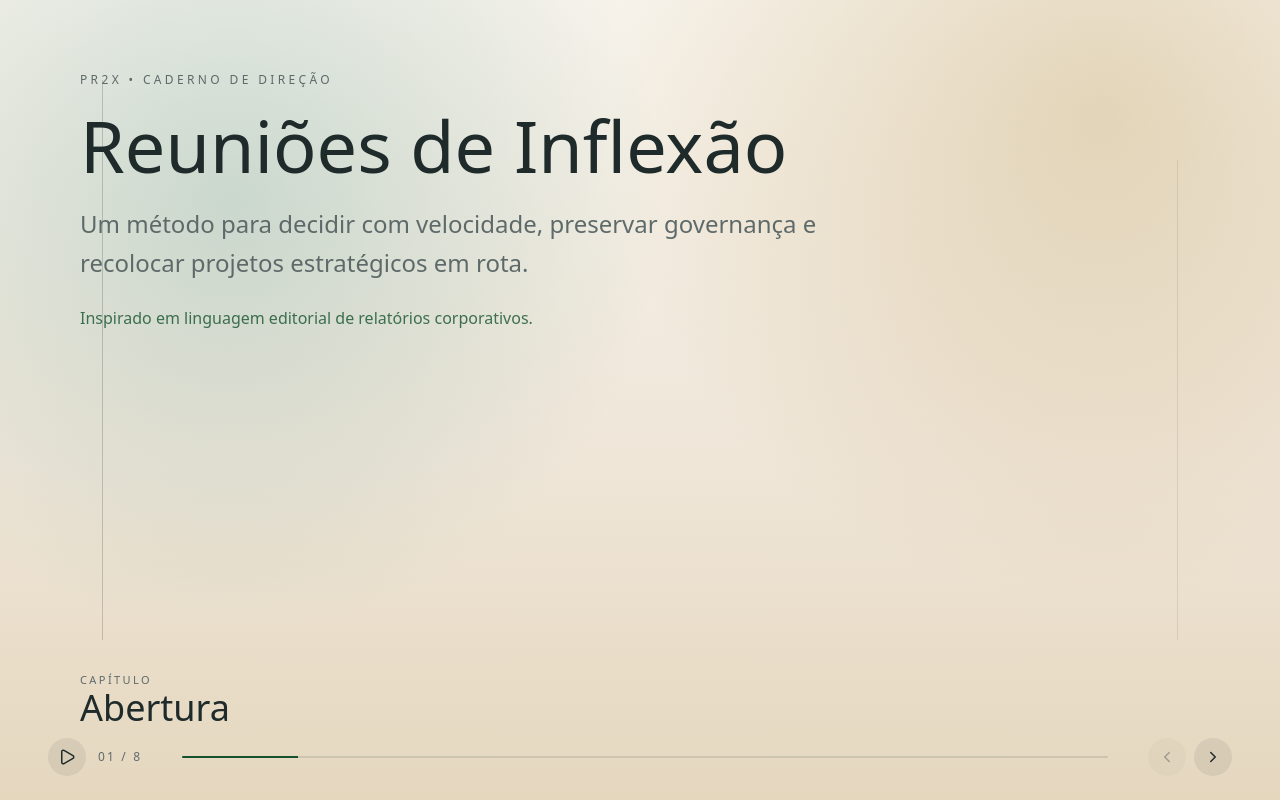
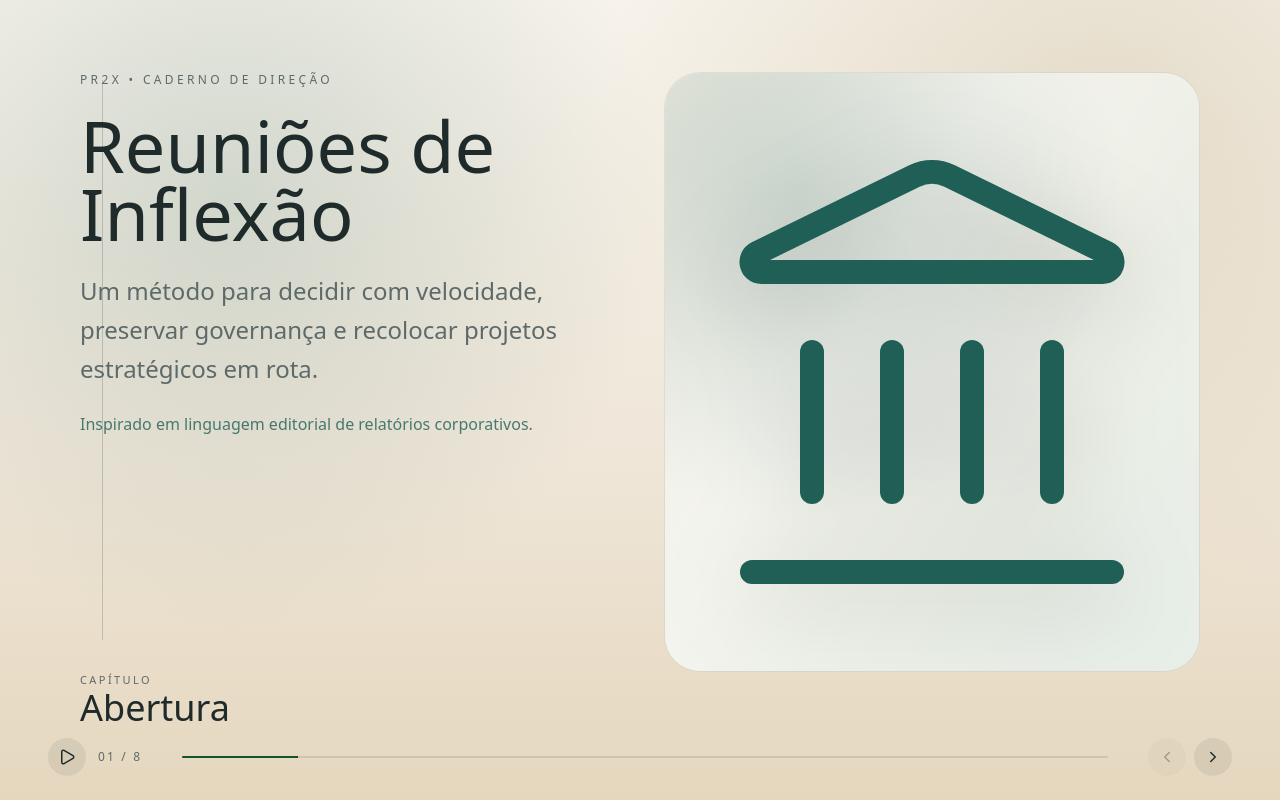
Before and after one commit to dmenezes007/reunioes-de-inflexao-pr2x, a React (Vite) app: page / in a window 1280 px wide. Built offline with nearby package versions, Linux system fonts and the light colour scheme; a web font is replaced by a local one.

Commit message:
feat: adicionar iconografia por slide e gradientes harmonizados

```diff
--- a/src/components/Slideshow.tsx
+++ b/src/components/Slideshow.tsx
@@ -1,6 +1,20 @@
 import { useState, useEffect, useCallback } from 'react';
 import { motion, AnimatePresence } from 'motion/react';
-import { ChevronLeft, ChevronRight, Play, Pause } from 'lucide-react';
+import {
+  ChevronLeft,
+  ChevronRight,
+  Play,
+  Pause,
+  Landmark,
+  AlertTriangle,
+  Crosshair,
+  UsersRound,
+  BrainCircuit,
+  Workflow,
+  TrendingUp,
+  Sparkles,
+} from 'lucide-react';
+import type { LucideIcon } from 'lucide-react';
 
 interface SlideshowProps {
   onComplete: () => void;
@@ -13,6 +27,11 @@ type Slide = {
   body: string;
   note?: string;
   chapter: string;
+  icon: LucideIcon;
+  iconColor: string;
+  iconPanelBackground: string;
+  canvasBackground: string;
+  accentColor: string;
 };
 
 const slides: Slide[] = [
@@ -23,6 +42,11 @@ const slides: Slide[] = [
     body: 'Um método para decidir com velocidade, preservar governança e recolocar projetos estratégicos em rota.',
     note: 'Inspirado em linguagem editorial de relatórios corporativos.',
     chapter: 'Abertura',
+    icon: Landmark,
+    iconColor: '#1f5f55',
+    iconPanelBackground: 'radial-gradient(circle at 25% 20%, rgba(31,95,85,0.23), transparent 52%), linear-gradient(135deg, rgba(244,239,228,0.82) 0%, rgba(230,239,233,0.95) 100%)',
+    canvasBackground: 'radial-gradient(circle at 18% 25%, rgba(31,95,85,0.16), transparent 36%), radial-gradient(circle at 86% 14%, rgba(153,125,66,0.18), transparent 38%), linear-gradient(180deg, #f7f3eb 0%, #efe6d8 58%, #e5d7be 100%)',
+    accentColor: '#1f5f55',
   },
   {
     id: 2,
@@ -30,6 +54,11 @@ const slides: Slide[] = [
     title: 'Não falta visão. Falta decisão no tempo certo.',
     body: 'Projetos perdem tração quando o risco cresce mais rápido que a capacidade de decidir.',
     chapter: 'Diagnóstico',
+    icon: AlertTriangle,
+    iconColor: '#8a4b10',
+    iconPanelBackground: 'radial-gradient(circle at 20% 24%, rgba(138,75,16,0.22), transparent 52%), linear-gradient(135deg, rgba(247,239,226,0.9) 0%, rgba(244,226,195,0.94) 100%)',
+    canvasBackground: 'radial-gradient(circle at 12% 22%, rgba(138,75,16,0.16), transparent 40%), radial-gradient(circle at 84% 16%, rgba(31,95,85,0.14), transparent 40%), linear-gradient(180deg, #f8f2e6 0%, #f2e5d0 58%, #e8d8b6 100%)',
+    accentColor: '#8a4b10',
   },
   {
     id: 3,
@@ -37,6 +66,11 @@ const slides: Slide[] = [
     title: 'A inflexão exige foco e autoridade.',
     body: 'A reunião não discute tudo. Resolve um bloqueio central com patrocínio explícito e plano imediato.',
     chapter: 'Princípio',
+    icon: Crosshair,
+    iconColor: '#0d5a63',
+    iconPanelBackground: 'radial-gradient(circle at 26% 20%, rgba(13,90,99,0.22), transparent 52%), linear-gradient(135deg, rgba(241,245,242,0.86) 0%, rgba(220,236,238,0.96) 100%)',
+    canvasBackground: 'radial-gradient(circle at 13% 24%, rgba(13,90,99,0.15), transparent 40%), radial-gradient(circle at 85% 18%, rgba(138,75,16,0.12), transparent 38%), linear-gradient(180deg, #f4f5f0 0%, #e6efe9 60%, #d7e7e8 100%)',
+    accentColor: '#0d5a63',
   },
   {
     id: 4,
@@ -44,6 +78,11 @@ const slides: Slide[] = [
     title: 'Participantes indispensáveis',
     body: 'Decisor, dono do problema, especialistas e executores. Sem plateia. Sem paralelos. Sem ambiguidade.',
     chapter: 'Governança',
+    icon: UsersRound,
+    iconColor: '#7d3e2d',
+    iconPanelBackground: 'radial-gradient(circle at 25% 22%, rgba(125,62,45,0.24), transparent 52%), linear-gradient(135deg, rgba(248,239,232,0.9) 0%, rgba(241,224,212,0.96) 100%)',
+    canvasBackground: 'radial-gradient(circle at 11% 26%, rgba(125,62,45,0.17), transparent 40%), radial-gradient(circle at 86% 20%, rgba(13,90,99,0.12), transparent 40%), linear-gradient(180deg, #f8f0e9 0%, #f0dfd4 58%, #e6d0c2 100%)',
+    accentColor: '#7d3e2d',
   },
   {
     id: 5,
@@ -51,6 +90,11 @@ const slides: Slide[] = [
     title: 'Behavior. Analysis. Strategies. Intervention. Change.',
     body: 'A estrutura organiza o debate e transforma percepções em decisões verificáveis.',
     chapter: 'Framework',
+    icon: BrainCircuit,
+    iconColor: '#0f5e4f',
+    iconPanelBackground: 'radial-gradient(circle at 24% 18%, rgba(15,94,79,0.24), transparent 52%), linear-gradient(135deg, rgba(241,246,241,0.9) 0%, rgba(224,238,228,0.97) 100%)',
+    canvasBackground: 'radial-gradient(circle at 12% 24%, rgba(15,94,79,0.17), transparent 40%), radial-gradient(circle at 84% 18%, rgba(125,62,45,0.1), transparent 38%), linear-gradient(180deg, #f4f7f2 0%, #e5eee3 58%, #d6e6d7 100%)',
+    accentColor: '#0f5e4f',
   },
   {
     id: 6,
@@ -58,13 +102,23 @@ const slides: Slide[] = [
     title: '60 minutos, cinco blocos, uma definição.',
     body: 'Alinhar o gargalo, analisar causas, abrir alternativas, decidir e distribuir responsabilidades.',
     chapter: 'Execução',
+    icon: Workflow,
+    iconColor: '#5f4e9b',
+    iconPanelBackground: 'radial-gradient(circle at 23% 20%, rgba(95,78,155,0.23), transparent 52%), linear-gradient(135deg, rgba(240,239,248,0.9) 0%, rgba(228,224,244,0.97) 100%)',
+    canvasBackground: 'radial-gradient(circle at 11% 24%, rgba(95,78,155,0.16), transparent 40%), radial-gradient(circle at 84% 16%, rgba(15,94,79,0.1), transparent 38%), linear-gradient(180deg, #f4f3fa 0%, #e9e6f4 58%, #ddd7ed 100%)',
+    accentColor: '#5f4e9b',
   },
   {
     id: 7,
     kicker: 'Resultado',
-    title: 'Menos reuniao. Mais compromisso. Mais entrega.',
+    title: 'Menos reunião. Mais compromisso. Mais entrega.',
     body: 'Quando a decisão vira acordo operacional, o projeto volta a gerar valor em ciclo curto.',
     chapter: 'Impacto',
+    icon: TrendingUp,
+    iconColor: '#0d6a61',
+    iconPanelBackground: 'radial-gradient(circle at 23% 20%, rgba(13,106,97,0.24), transparent 52%), linear-gradient(135deg, rgba(238,246,244,0.9) 0%, rgba(219,237,232,0.97) 100%)',
+    canvasBackground: 'radial-gradient(circle at 10% 24%, rgba(13,106,97,0.17), transparent 40%), radial-gradient(circle at 84% 16%, rgba(138,75,16,0.08), transparent 38%), linear-gradient(180deg, #f1f7f5 0%, #e2efe9 58%, #d2e5dc 100%)',
+    accentColor: '#0d6a61',
   },
   {
     id: 8,
@@ -72,6 +126,11 @@ const slides: Slide[] = [
     title: 'Pronto para explorar o guia completo?',
     body: 'Avance para o painel e consulte os componentes da metodologia em detalhe.',
     chapter: 'Fechamento',
+    icon: Sparkles,
+    iconColor: '#8c5a0f',
+    iconPanelBackground: 'radial-gradient(circle at 24% 20%, rgba(140,90,15,0.24), transparent 52%), linear-gradient(135deg, rgba(248,242,231,0.9) 0%, rgba(244,229,199,0.97) 100%)',
+    canvasBackground: 'radial-gradient(circle at 11% 24%, rgba(140,90,15,0.16), transparent 40%), radial-gradient(circle at 86% 18%, rgba(95,78,155,0.1), transparent 38%), linear-gradient(180deg, #f8f3e8 0%, #f0e4ca 58%, #e6d3af 100%)',
+    accentColor: '#8c5a0f',
   },
 ];
 
@@ -105,7 +164,7 @@ export default function Slideshow({ onComplete }: SlideshowProps) {
 
   return (
     <div className="relative w-full h-screen overflow-hidden">
-      <div className="absolute inset-0 bg-[radial-gradient(circle_at_18%_25%,rgba(15,118,110,0.18),transparent_36%),radial-gradient(circle_at_86%_14%,rgba(154,103,0,0.2),transparent_38%),linear-gradient(180deg,#f7f3eb_0%,#efe6d8_58%,#e5d7be_100%)]" />
+      <div className="absolute inset-0" style={{ background: currentSlide.canvasBackground }} />
 
       <div className="absolute left-[8%] top-[10%] w-px h-[70%] bg-[var(--color-ink)]/20" />
       <div className="absolute right-[8%] top-[20%] w-px h-[60%] bg-[var(--color-ink)]/10 hidden md:block" />
@@ -119,7 +178,8 @@ export default function Slideshow({ onComplete }: SlideshowProps) {
           transition={{ duration: 0.45, ease: 'easeOut' }}
           className="absolute inset-0 z-10 px-8 md:px-20 py-14 md:py-18 flex flex-col"
         >
-          <div className="max-w-5xl">
+          <div className="grid grid-cols-1 md:grid-cols-2 gap-8 md:gap-12 flex-1 min-h-0">
+            <div className="max-w-3xl">
               <p className="text-[10px] md:text-xs tracking-[0.28em] uppercase text-[var(--color-muted)] mb-6">{currentSlide.kicker}</p>
               <h1 className="font-display text-4xl md:text-7xl leading-[0.94] text-[var(--color-ink)] mb-6 max-w-4xl">
                 {currentSlide.title}
@@ -128,8 +188,28 @@ export default function Slideshow({ onComplete }: SlideshowProps) {
                 {currentSlide.body}
               </p>
               {currentSlide.note && (
-              <p className="mt-6 text-sm md:text-base text-[var(--color-accent-1)]/80 max-w-2xl">{currentSlide.note}</p>
+                <p className="mt-6 text-sm md:text-base max-w-2xl" style={{ color: `${currentSlide.accentColor}CC` }}>
+                  {currentSlide.note}
+                </p>
               )}
+            </div>
+
+            <div className="hidden md:flex relative h-full min-h-[58vh] rounded-[2.25rem] overflow-hidden border border-[var(--color-ink)]/10 bg-white/35 items-center justify-center">
+              <div className="absolute inset-0" style={{ background: currentSlide.iconPanelBackground }} />
+              <div className="absolute inset-0 bg-[linear-gradient(120deg,transparent_0%,rgba(255,255,255,0.35)_38%,transparent_70%)]" />
+              <motion.div
+                initial={{ opacity: 0, scale: 0.88, rotate: -8 }}
+                animate={{ opacity: 1, scale: 1, rotate: 0 }}
+                transition={{ duration: 0.55, ease: 'easeOut' }}
+                className="relative"
+              >
+                <currentSlide.icon
+                  strokeWidth={1.2}
+                  className="w-[24rem] h-[24rem] lg:w-[30rem] lg:h-[30rem] drop-shadow-[0_16px_45px_rgba(0,0,0,0.18)]"
+                  style={{ color: currentSlide.iconColor }}
+                />
+              </motion.div>
+            </div>
           </div>
 
           <div className="mt-auto flex flex-col md:flex-row md:items-end md:justify-between gap-6">
```
Lines whose indentation alone changed are shown as unchanged.
